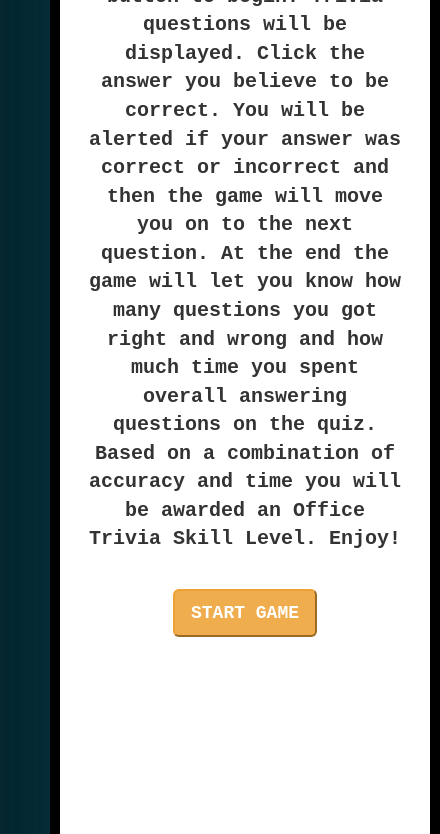
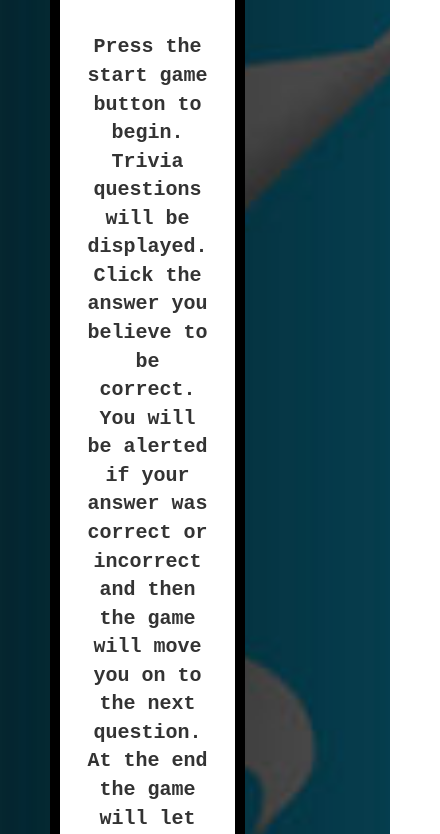
Before and after one commit to 901david/TriviaGame, a plain HTML site: page index.html in a window 390 px wide. Shown: the part 205-1039 px from the top of the page, 440 px wide, since content can reach past the window. Drawn offline with nearby package versions, Linux system fonts and the light colour scheme.

Commit message:
remove that adjustment

```diff
--- a/index.html
+++ b/index.html
@@ -21,7 +21,7 @@
 		<div id="backG" class="row">
 
 			<!-- Contains top title Identifying what screen you are on -->
-			<div id="firstRow" class="col-xs-12 col-s-6 col-m-6 col-lg-6">
+			<div id="firstRow" class="col-xs-6 col-s-6 col-m-6 col-lg-6">
 
 			<!-- Contains the starting image for when the question is beign displayed -->
 			<div id="imageRow">
```
